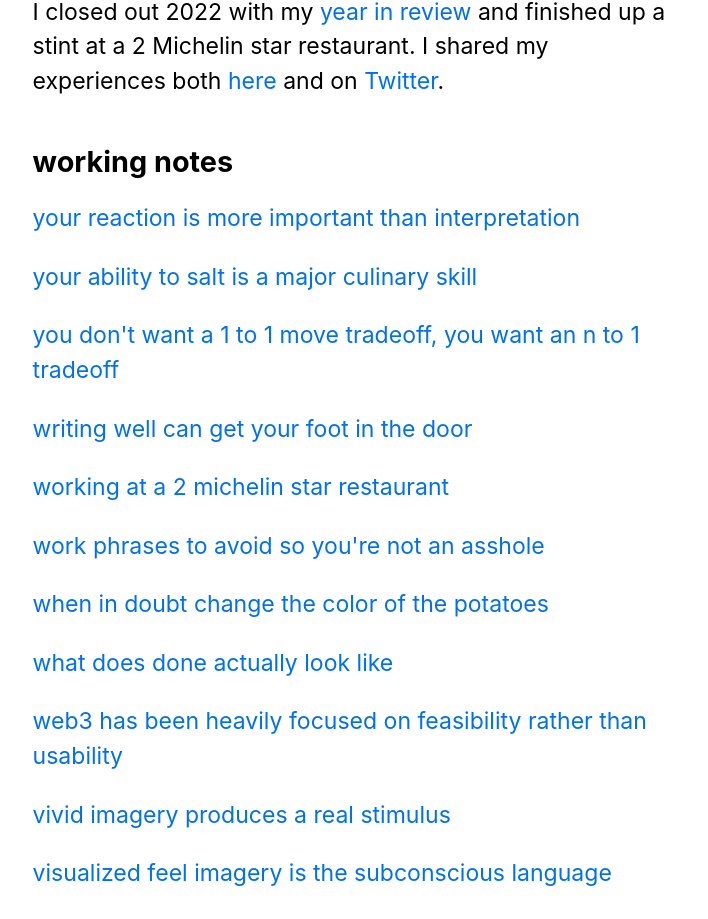
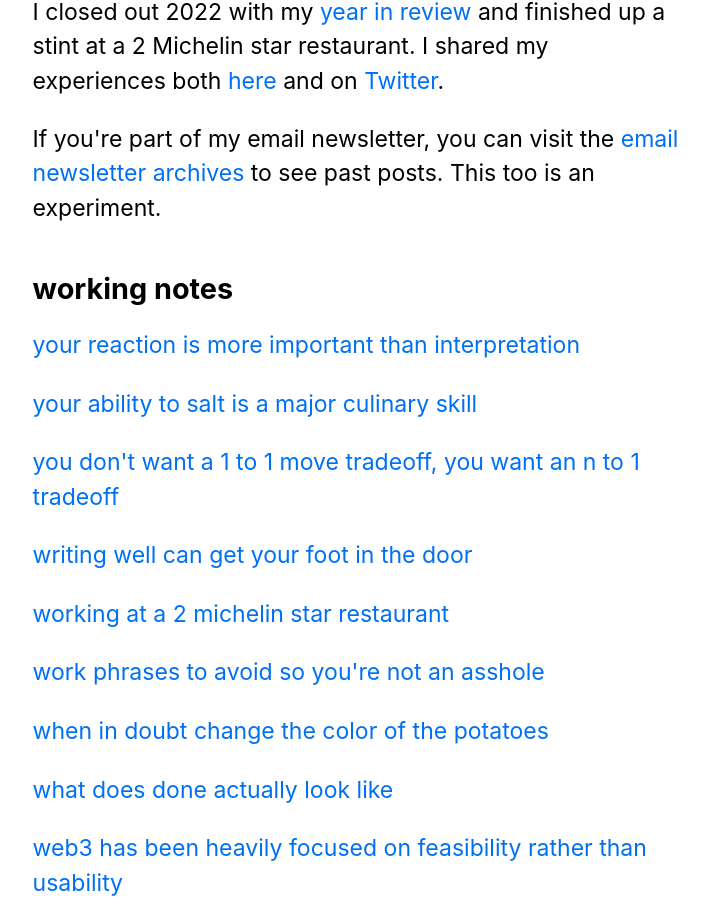
Before and after one commit to frankchen07/writing, a Next.js app: page / in a window 1280 px wide. Shown: the part 798-1717 px from the top of the page, without its empty margins (281-989 px from the left). Built offline with nearby package versions, Linux system fonts and the light colour scheme.

Commit message:
index and code grammar

```diff
--- a/pages/index.js
+++ b/pages/index.js
@@ -34,6 +34,10 @@ export default function Home({ allPostsData }) {
         <p>
           I closed out 2022 with my <a href='https://www.frank-chen.com/posts/2022-year-in-review'>year in review</a> and finished up a stint at a 2 Michelin star restaurant. I shared my experiences both <a href='https://www.frank-chen.com/posts/working-at-a-2-michelin-star-restaurant'>here</a> and on <a href='https://www.twitter.com/fronkfeeds'>Twitter</a>.
         </p>
+
+        <p>
+          If you're part of my email newsletter, you can visit the <a href='https://frank-chen.com/posts/email-newsletter-archive'>email newsletter archives</a> to see past posts. This too is an experiment.
+        </p>
       </section>
       <section className={`${utilStyles.headingMd} ${utilStyles.padding1px}`}>
         <h2 className={utilStyles.headingLg}>working notes</h2>
```
Also changed, not shown: posts/email newsletter 7.md (+1 -1 lines).
